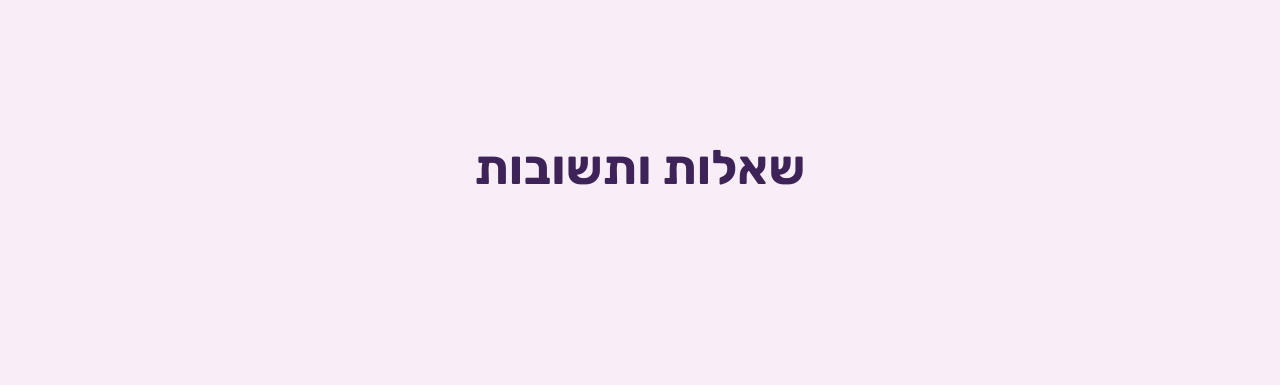
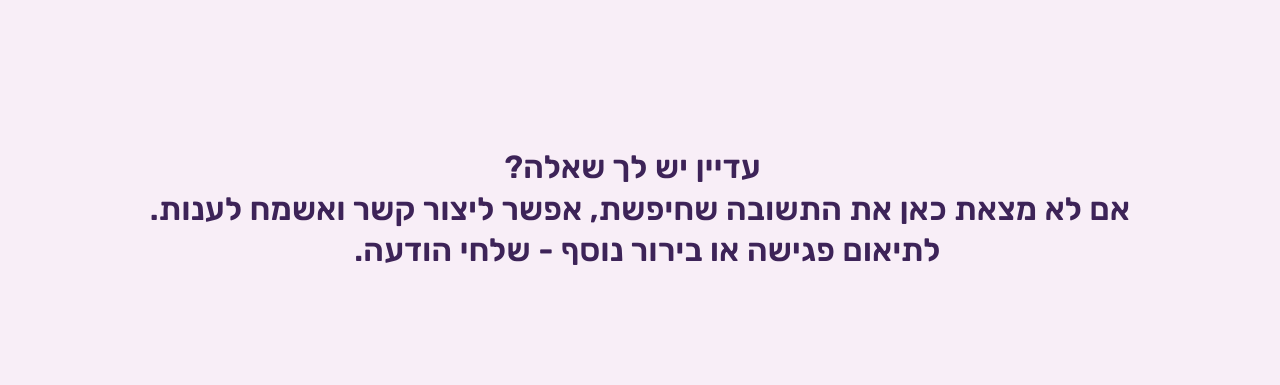
Before and after one commit to slipwoker/zappy-website-b3dfd1cd-2b3d-4bf9-b0fd-42ff4743e0c2, a plain HTML site: page questions-and-answers.html in a window 1280 px wide. Shown: the part 4360-4745 px from the top of the page. Drawn offline with Linux system fonts and the light colour scheme; no server answers.

Commit message:
Incremental sync: 1 page(s) — update_text

```diff
--- a/questions-and-answers.html
+++ b/questions-and-answers.html
@@ -3042,7 +3042,9 @@ html[dir="rtl"] body {
 
 <section id="layout-1780784330950-dup-1780787517259" class="py-16 md:py-24 bg-white layout-section" data-zappy-component="true" style="width: 100%; padding: 60px 0px; direction: rtl;">
         <div class="container mx-auto px-4 md:px-8 text-center" style="direction: rtl; width: 100% !important; max-width: 1255px !important; box-sizing: border-box !important; margin-left: auto !important; margin-right: auto !important; margin-inline: auto !important;" data-zappy-text-layout-expanded="true">
-          <h1 class="text-3xl md:text-4xl font-bold mb-4" data-i18n="new_h1_226" style="outline: none; box-sizing: border-box !important; display: block !important; width: 100% !important; max-width: 1255px !important; margin-left: auto !important; margin-right: auto !important; margin-inline: auto !important;" data-zappy-text-width="custom">שאלות ותשובות</h1>
+          <h1 class="text-3xl md:text-4xl font-bold mb-4" data-i18n="new_h1_226" style="box-sizing: border-box !important; display: block !important; width: 100% !important; max-width: 1255px !important; margin-left: auto !important; margin-right: auto !important; margin-inline: auto !important;" data-zappy-text-width="custom"></h1><h2 style="" data-i18n="new_h1_226">&nbsp; עדיין יש לך שאלה?<br>
+אם לא מצאת כאן את התשובה שחיפשת, אפשר ליצור קשר ואשמח לענות.<br>
+לתיאום פגישה או בירור נוסף - שלחי הודעה.&nbsp;&nbsp;</h2>
 
         </div>
       </section>
@@ -3151,6 +3153,12 @@ html[dir="rtl"] body {
   </a>
 
   <div data-integration="accessibility:toolbar"></div>
+
+
+
+
+
+
 
 
 
```
Also changed, not shown: public/en/questions-and-answers.html (+1 -1 lines), public/questions-and-answers.html (+1 -1 lines), public/llms-full.txt.
